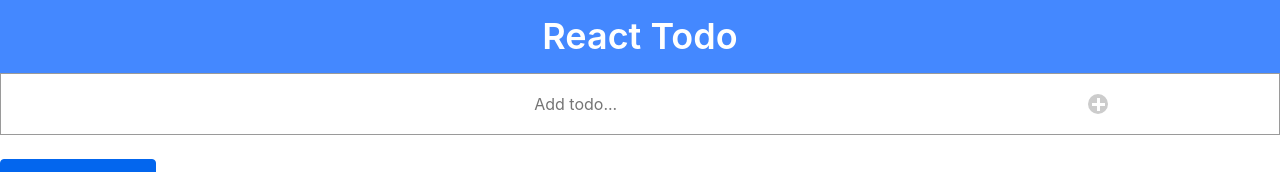
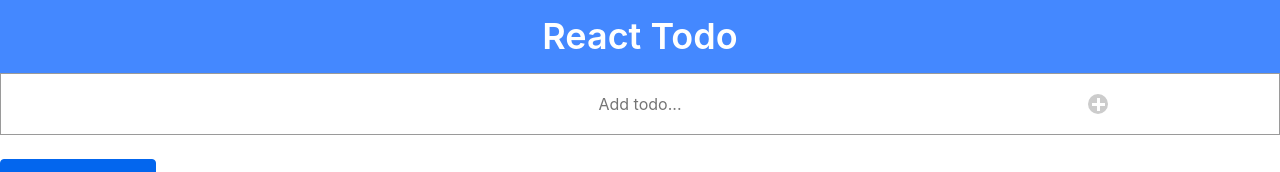
Before and after one commit to lyndonpanton/react-todo, a React (Create React App) app: page / in a window 1280 px wide. Shown: the top 172 px of the page. Built offline with nearby package versions, Linux system fonts and the light colour scheme.

Commit message:
padding is now on both sides of input field, input field takes full width of container

```diff
--- a/src/Input.css
+++ b/src/Input.css
@@ -12,7 +12,8 @@
 	border: none;
 	border-radius: 30px;
 	height: 100%;
-	width: 90%;
+	width: 100%;
 	padding-right: 11%;
+	padding-left: 11%;
 	text-align: center;
 }
```
